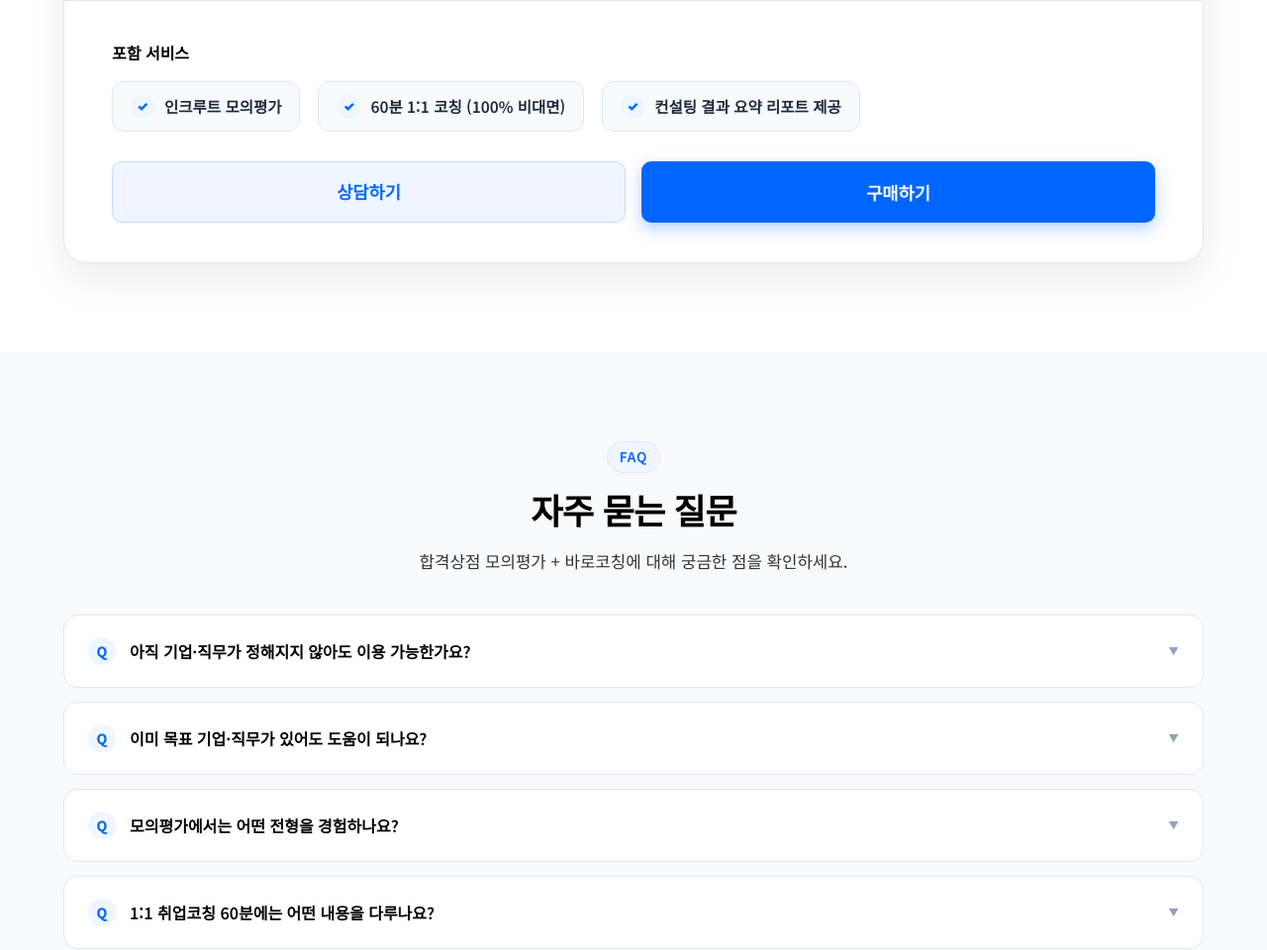
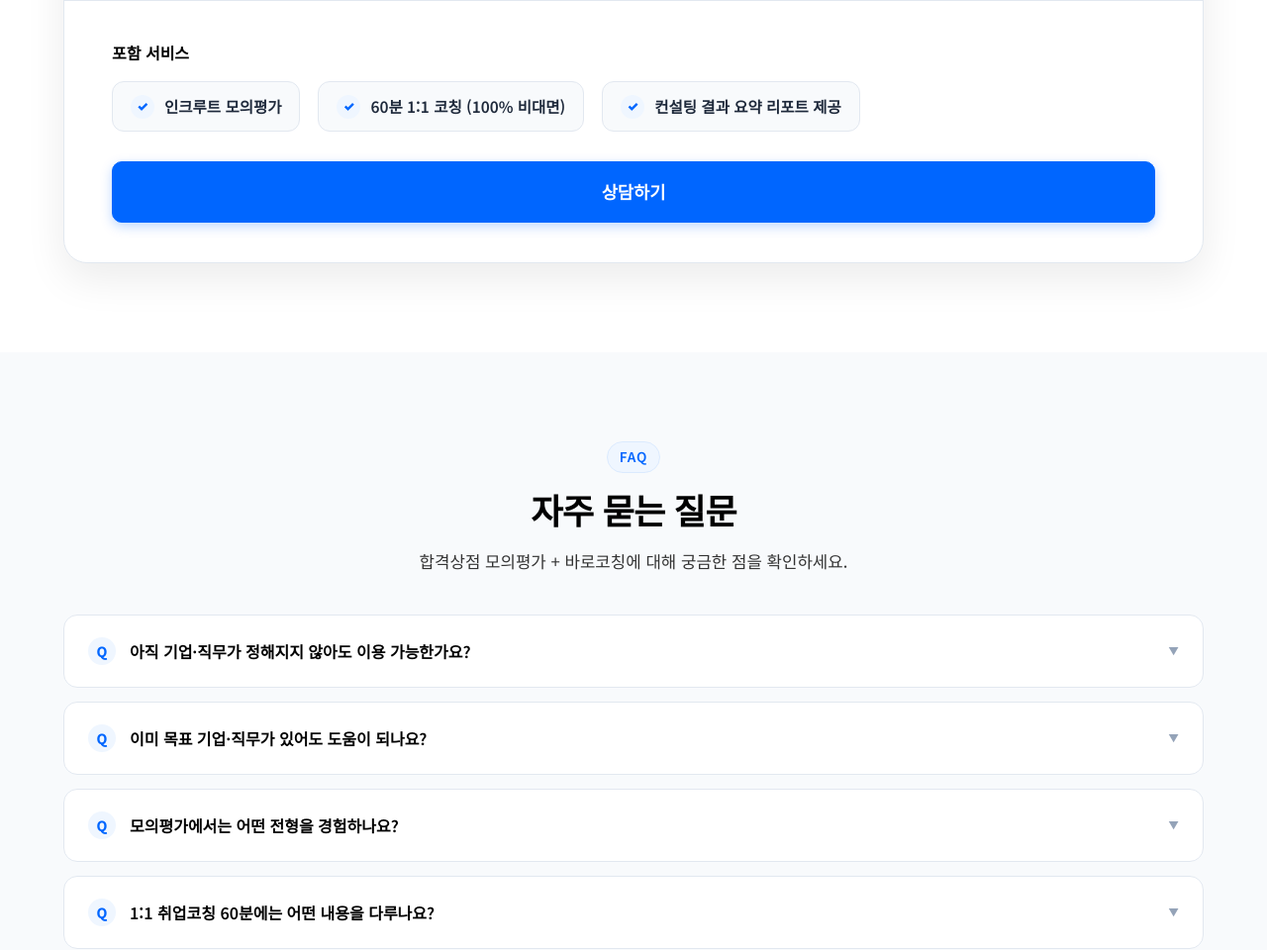
Before and after one commit to dvdkkk/baro-incruit-jc, a website: page index.html in a window 1280 px wide. Shown: the part 6359-7319 px from the top of the page at 99% size. Drawn offline with nearby package versions, Linux system fonts and the light colour scheme; a web font is replaced by a local one.

Commit message:
style: update pricing section layout and button
Remove the purchase button and restyle the consultation button to be full-width with updated aesthetics.

```diff
--- a/index.html
+++ b/index.html
@@ -1421,14 +1421,14 @@
 
     .pricing-action-row {
       display: grid;
-      grid-template-columns: 1fr 1fr;
+      grid-template-columns: 1fr;
       gap: 16px;
     }
 
     .btn-pricing-consult {
-      background: #eff6ff;
-      color: var(--primary-blue);
-      border: 1px solid #bfdbfe;
+      background: var(--primary-blue);
+      color: #ffffff;
+      border: 1px solid var(--primary-blue);
       font-size: 1.1em;
       font-weight: 700;
       padding: 16px 0;
@@ -1439,10 +1439,13 @@
       align-items: center;
       justify-content: center;
       text-decoration: none;
+      box-shadow: 0 4px 12px rgba(0, 102, 255, 0.25);
     }
 
     .btn-pricing-consult:hover {
-      background: #dbeafe;
+      background: var(--primary-dark-blue);
+      box-shadow: 0 6px 16px rgba(0, 102, 255, 0.35);
+      transform: translateY(-2px);
     }
 
     .btn-pricing-buy {
@@ -2624,9 +2627,6 @@
             <a href="https://naver.me/5B0Ajmt8" target="_blank" rel="noopener noreferrer" class="btn-pricing-consult" id="pricingConsultBtn">
               상담하기
             </a>
-            <button type="button" class="btn-pricing-buy" onclick="FastTrackBuyStart()">
-              구매하기
-            </button>
           </div>
         </div>
       </div>
```
